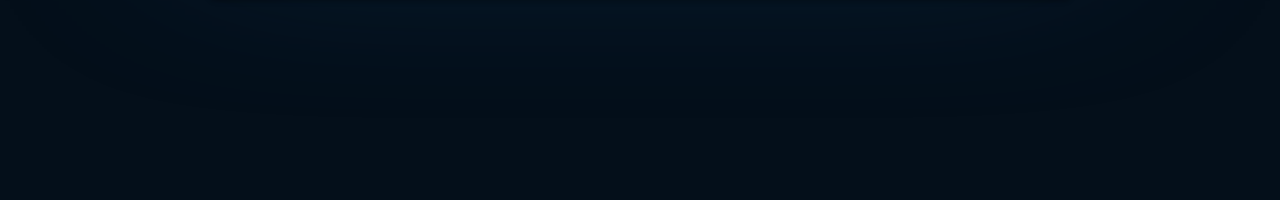
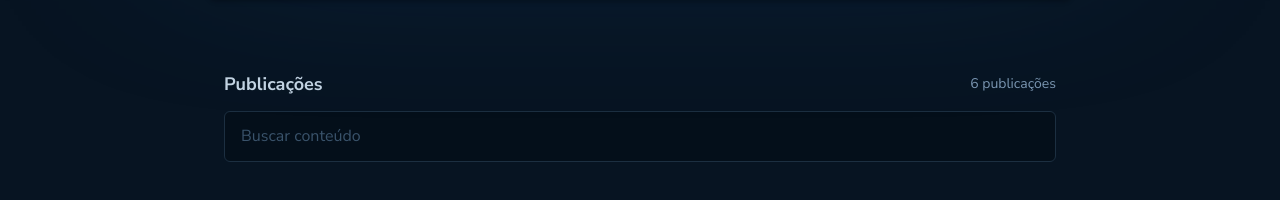
Before and after one commit to JulioMacedo0/github-blog, a React (Vite) app: page / in a window 1280 px wide. Shown: the part 422-622 px from the top of the page. Built offline with nearby package versions, Linux system fonts and the light colour scheme; no server answers.

Commit message:
feat: I did a lot of things

```diff
--- a/src/pages/Home/index.tsx
+++ b/src/pages/Home/index.tsx
@@ -1,9 +1,47 @@
+import { useEffect, useState } from "react";
+import { api } from "../../API/api";
+import { CardPost } from "../../Components/CardPost";
+import { Input } from "../../Components/Input";
 import { Profile } from "../../Components/Profile/Profile";
 import * as S from "./styles";
+
+interface PostInterface {
+  id: number;
+  url: string;
+  title: string;
+  body: string;
+  created_at: string;
+  comments: number;
+}
+
 export const Home = () => {
+  const [post, setPost] = useState<PostInterface[]>([]);
+
+  const getPosts = async () => {
+    const response = await api.get("/repos/juliomacedo0/github-blog/issues");
+    setPost(response.data);
+  };
+
+  useEffect(() => {
+    getPosts();
+  }, []);
+
   return (
     <S.HomeContainer>
-      <Profile />;
+      <S.Container>
+        <S.Main>
+          <Profile />
+          <Input />
+
+          <S.Grid>
+            {post.map((post) => {
+              return (
+                <CardPost title={post.title} body={post.body} key={post.id} />
+              );
+            })}
+          </S.Grid>
+        </S.Main>
+      </S.Container>
     </S.HomeContainer>
   );
 };
--- a/src/pages/Home/styles.ts
+++ b/src/pages/Home/styles.ts
@@ -5,3 +5,24 @@ export const HomeContainer = styled.div`
   display: flex;
   justify-content: center;
 `;
+export const Container = styled.div`
+  display: flex;
+  justify-content: center;
+  width: 90rem;
+
+  background-color: ${(props) => props.theme["base-background"]};
+`;
+
+export const Main = styled.main`
+  width: 100%;
+  max-width: 54rem;
+`;
+
+export const Grid = styled.div`
+  margin-bottom: 14.625rem;
+  padding: 0px 1rem;
+  margin-top: 3rem;
+  display: grid;
+  grid-template-columns: repeat(2, 1fr);
+  gap: 2rem;
+`;
```
